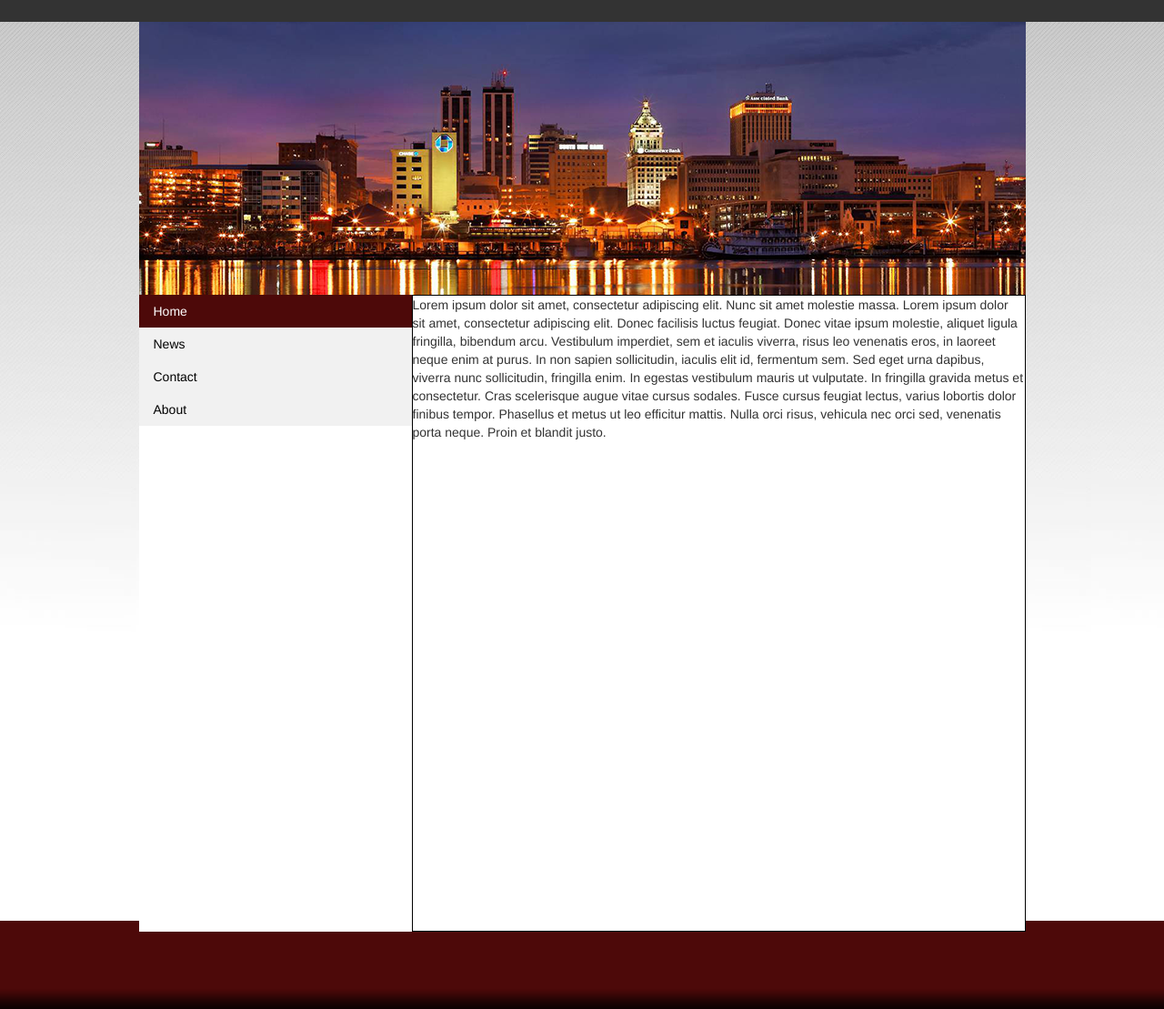
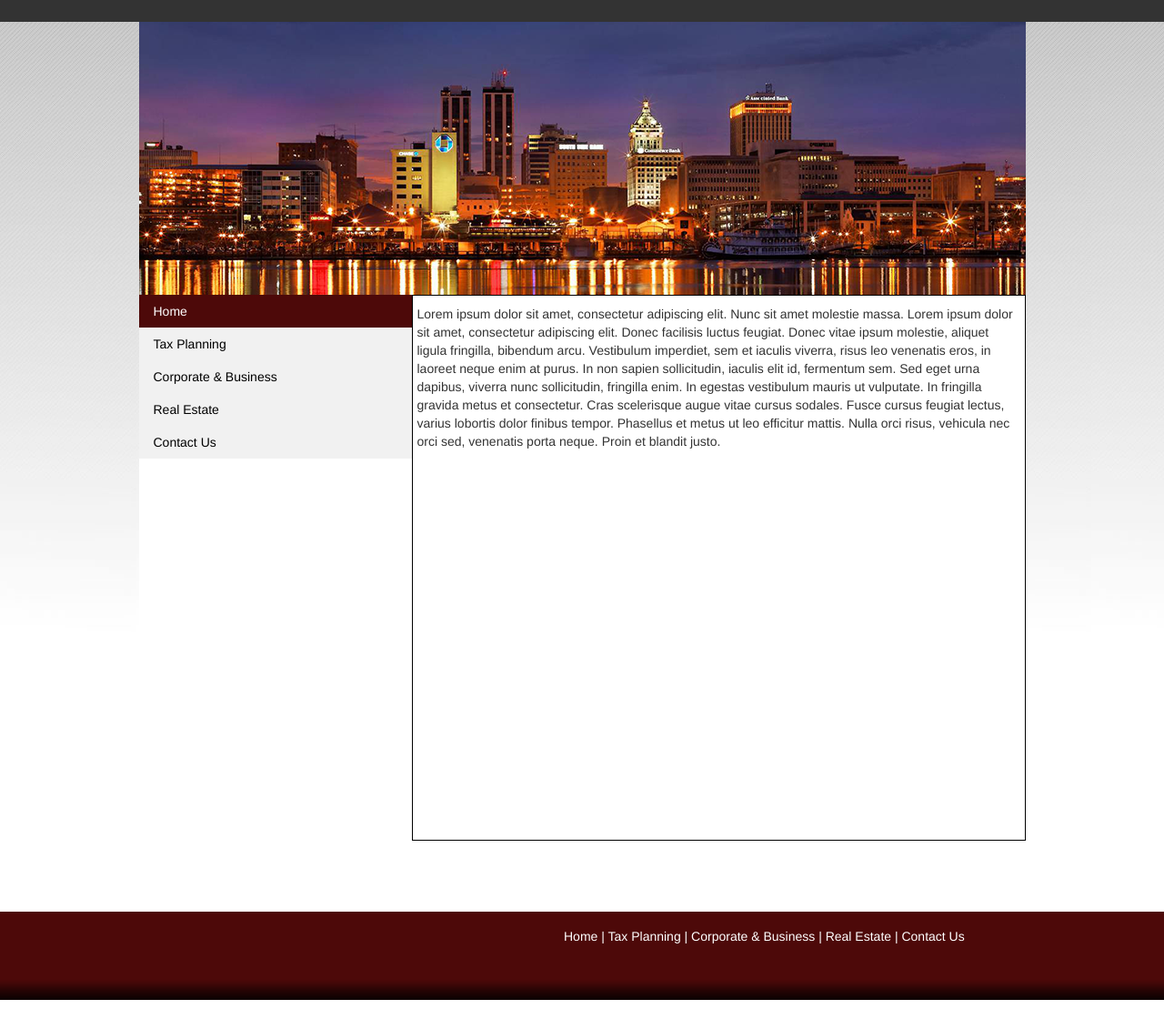
Before and after one commit to mcwashi/NenaLawOffice, a PHP site: page /index.html in a window 1280 px wide. Shown: the part 101-1210 px from the top of the page at 91% size. Run offline with PHP 8.4, Linux system fonts and the light colour scheme; some libraries are stand-ins or nearby versions.

Commit message:
Update to the page

```diff
--- a/assets/css/custom.css
+++ b/assets/css/custom.css
@@ -16,6 +16,10 @@
 	height: 100px;
 	background-image: url(../img/footerBackground.png);
 	background-repeat: repeat-x;
+	margin: 200 auto;
+	padding-top: 20px;
+	padding-left: 620px;
+	color: #fff;
 }
 
 #navContent{
@@ -75,10 +79,13 @@
 #leftMiddleContent{
 	border: solid thin #000000;
 	background-color: white;
+	padding-left: 5px;
+	padding-right: 10px;
+	padding-top: 10px;
 
 }
 
 #links{
-	height: 700px;
+	height: 600px;
 	background-color: white;
 }
--- a/index.html
+++ b/index.html
@@ -46,9 +46,10 @@
 
 				<ul>
 				  <li><a class="active" href="#home">Home</a></li>
-				  <li><a href="#news">News</a></li>
-				  <li><a href="#contact">Contact</a></li>
-				  <li><a href="#about">About</a></li>
+				  <li><a href="#news">Tax Planning</a></li>
+				  <li><a href="#contact">Corporate & Business</a></li>
+				  <li><a href="#about">Real Estate</a></li>
+				  <li><a href="#about">Contact Us</a></li>
 				</ul>
 				</div>
 
@@ -67,7 +68,7 @@
 	<!-- FOOTER
 	================================================== -->
 	<footer id="footerContent">
-		<p></p>
+		<p>Home | Tax Planning | Corporate & Business | Real Estate | Contact Us</p>
 	</footer>
 
 
```
Also changed, not shown: 1 other file.
